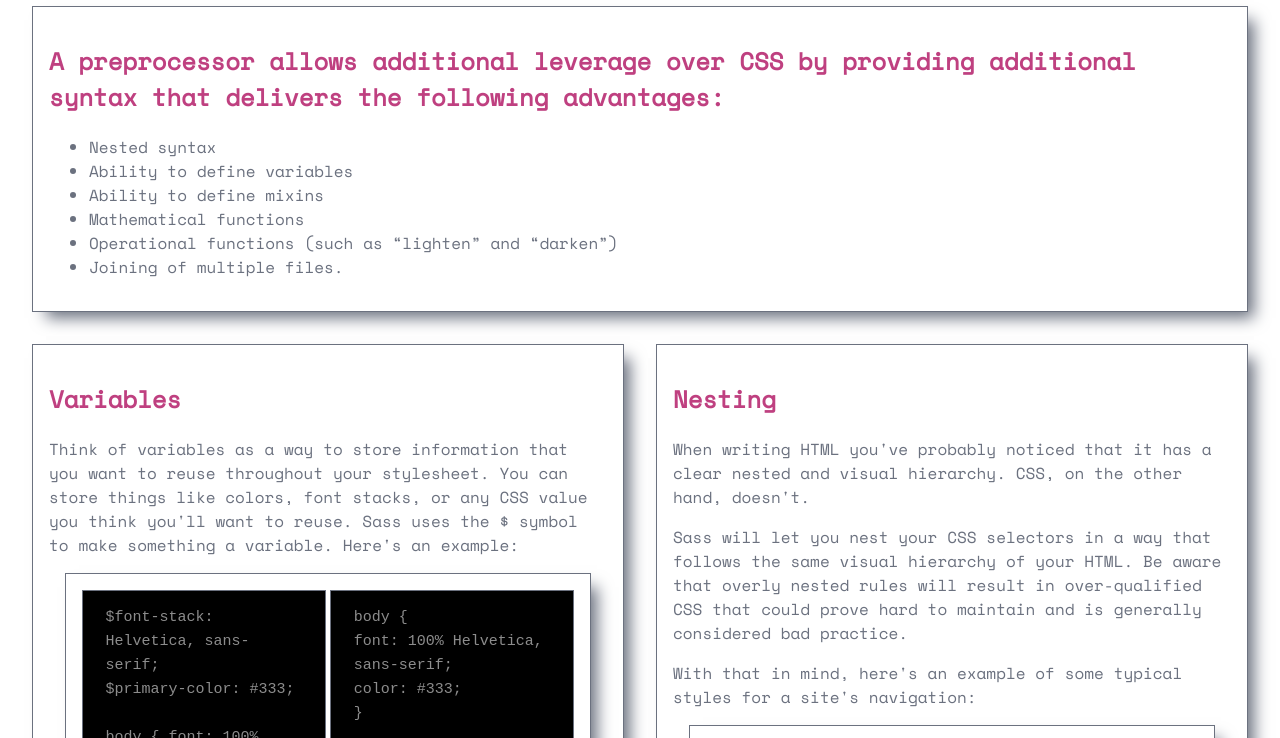
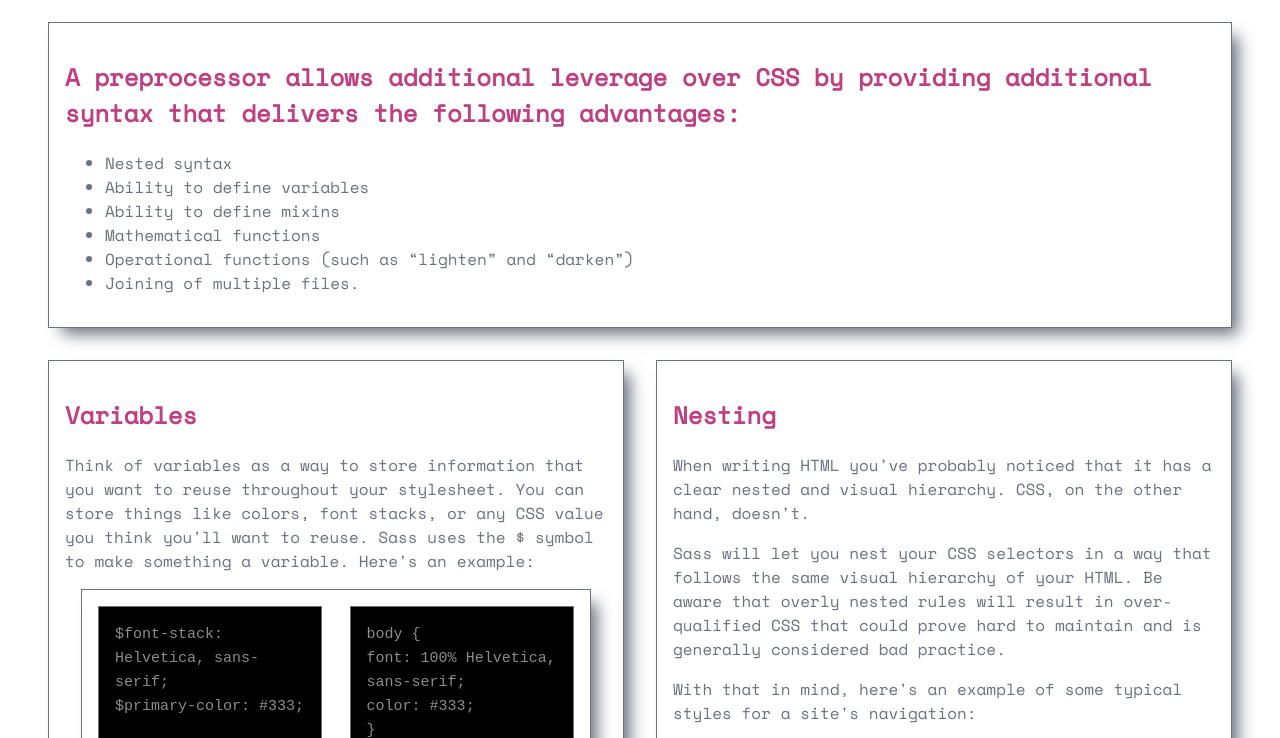
Before and after one commit to l4ur4nn3/challenge-sass, a plain HTML site: page index.html in a window 1280 px wide. Shown: the part 101-839 px from the top of the page. Drawn offline with nearby package versions, Linux system fonts and the light colour scheme.

Commit message:
upload functional scss - part 2 - box-shadow done

```diff
--- a/ressources/style.scss
+++ b/ressources/style.scss
@@ -8,6 +8,13 @@ $couleur-vert: green;
 $couleur-rouge: red;
 $couleur-orange: orange;
 $padding-px: 16px;
+@mixin theme($theme: GreyShadow){
+    -webkit-box-shadow: 10px 10px 15px -4px $couleur-gris;
+    -moz-box-shadow: 10px 10px 15px -4px $couleur-gris;
+    box-shadow: 10px 10px 15px -4px $couleur-gris;
+  }
+
+
 
 header {
     h1 {
@@ -24,11 +31,11 @@ body {
     font: 100% $font-stack;
     color: $couleur-gris;
     margin: 0;
-    padding: 0;
+    padding: $padding-px;
     background-color: $couleur-blanc;
     overflow-x: hidden;
     main {
-        padding: 0 1em;
+        padding: $padding-px;
         padding-top: 0;
         padding-bottom: 0;
         h2 {
@@ -41,9 +48,7 @@ body {
                 flex-grow: 1;
                 flex-basis: 45%;
                 border: 1px $couleur-gris solid;
-                -webkit-box-shadow: 10px 10px 15px -4px $couleur-gris;
-                -moz-box-shadow: 10px 10px 15px -4px $couleur-gris;
-                box-shadow: 10px 10px 15px -4px $couleur-gris;
+                @include theme($theme: GreyShadow);
                 padding: $padding-px;
                 margin: 16px;
                 clear: both;
@@ -65,7 +70,7 @@ body {
                 margin-bottom: 1.6em;
                 max-width: 100%;
                 overflow: auto;
-                padding: 1em 1.5em;
+                padding: $padding-px;
                 display: block;
                 word-wrap: break-word;
             }
@@ -110,7 +115,7 @@ footer{
     h3 {
         text-align: center;
         font-size: 1.5em;
-        padding: 32px;
+        padding: $padding-px*2;
         margin-bottom: 0px;
         @extend %h;
     }
```
Also changed, not shown: ressources/style.css, 1 other file.
